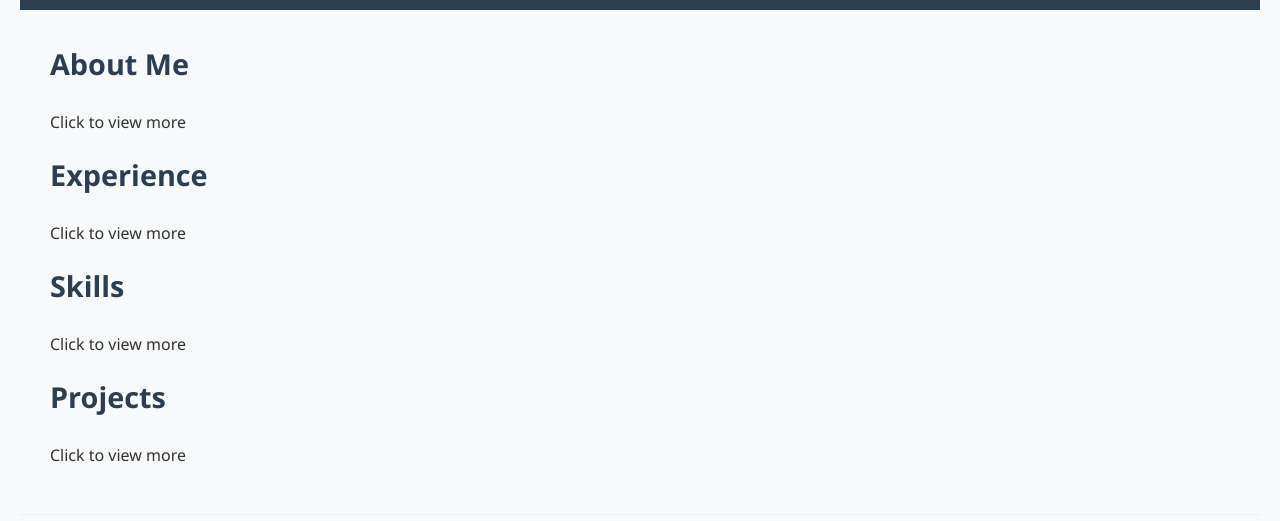
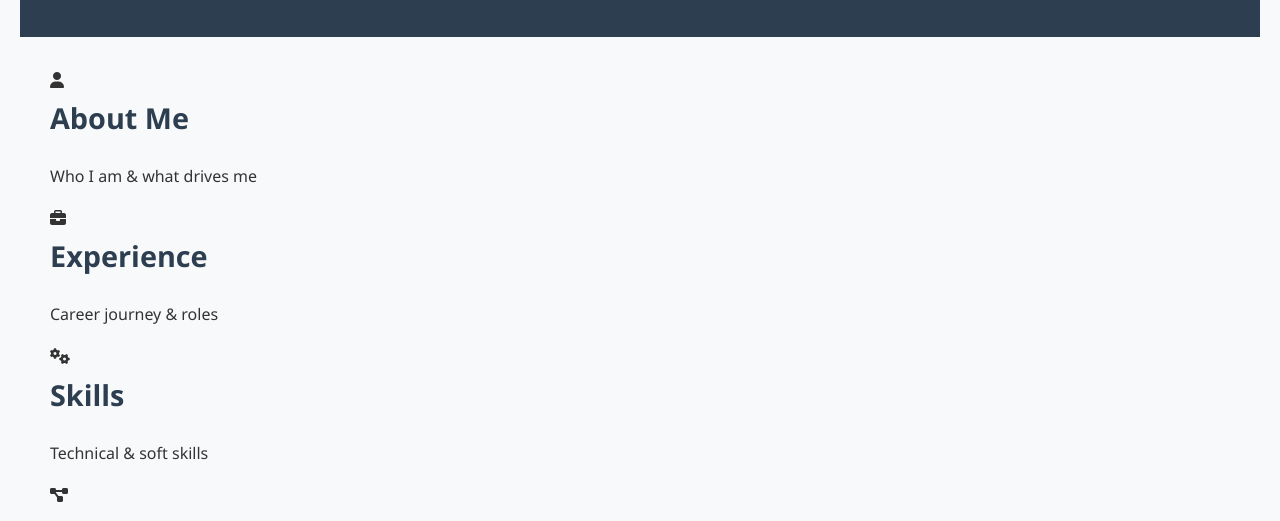
Before and after one commit to Farsimen/resupajo, a plain HTML site: page index.html in a window 1280 px wide. Shown: the part 406-927 px from the top of the page. Drawn offline with Linux system fonts and the light colour scheme; a script that the page names is missing.

Commit message:
Update index.html

```diff
--- a/index.html
+++ b/index.html
@@ -1,13 +1,22 @@
+<!DOCTYPE html>
 <!DOCTYPE html>
 <html lang="en">
 <head>
   <meta charset="UTF-8" />
   <meta name="viewport" content="width=device-width, initial-scale=1.0"/>
   <title>Mohammad Pazhoohesh | Portfolio</title>
+
+  <!-- Font Awesome Icons -->
+  <link rel="stylesheet" href="https://cdnjs.cloudflare.com/ajax/libs/font-awesome/6.5.0/css/all.min.css" integrity="sha512-..." crossorigin="anonymous" />
+
+  <!-- Your CSS -->
   <link rel="stylesheet" href="styles.css" />
   <link rel="icon" href="favicon.ico" type="image/x-icon">
 </head>
 <body>
+  ...
+</body>
+</html>
   <header>
     <img src="profile.jpg" alt="Mohammad Pazhoohesh" class="profile-image" />
     <h1>Mohammad Pazhoohesh</h1>
@@ -21,20 +30,24 @@
 
   <section id="tiles-container">
   <div class="tile" data-content="#about">
+    <i class="fas fa-user icon"></i>
     <h2>About Me</h2>
-      <p>Click to view more</p>
+    <p>Who I am & what drives me</p>
   </div>
   <div class="tile" data-content="#experience">
+    <i class="fas fa-briefcase icon"></i>
     <h2>Experience</h2>
-      <p>Click to view more</p>
+    <p>Career journey & roles</p>
   </div>
   <div class="tile" data-content="#skills">
+    <i class="fas fa-cogs icon"></i>
     <h2>Skills</h2>
-      <p>Click to view more</p>
+    <p>Technical & soft skills</p>
   </div>
   <div class="tile" data-content="#projects">
+    <i class="fas fa-project-diagram icon"></i>
     <h2>Projects</h2>
-      <p>Click to view more</p>
+    <p>My digital ventures</p>
   </div>
 </section>
 
```
Lines whose indentation alone changed are shown as unchanged.
